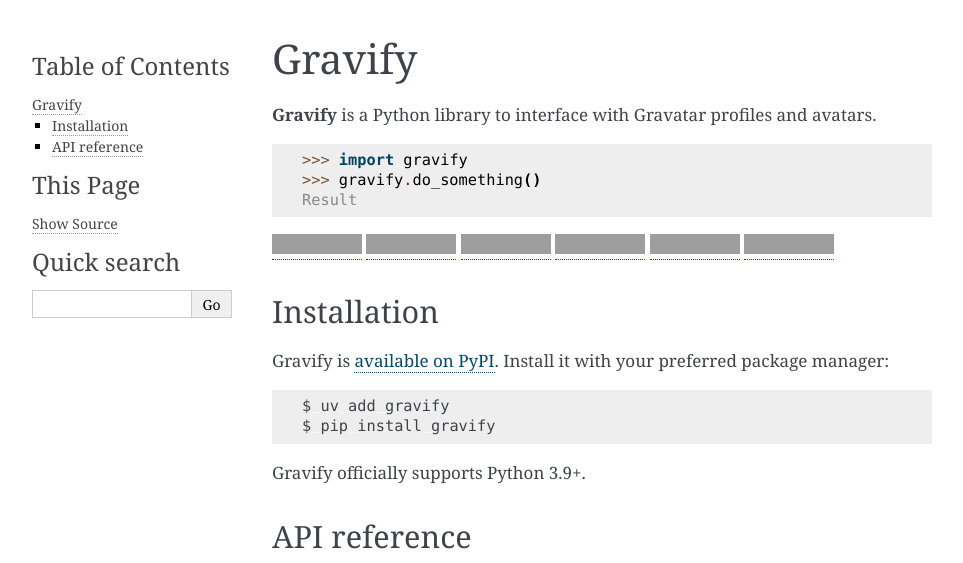
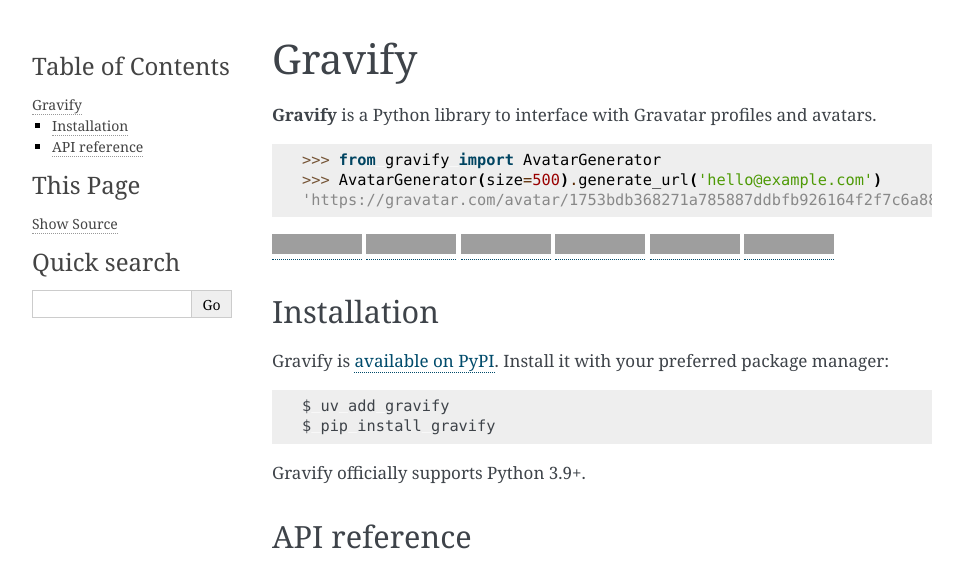
Before and after one commit to bsoyka/gravify, a Sphinx documentation site: the page built from docs/index.rst, in a window 1280 px wide, cut to the strip 0-563 px from the top of the page. Shown: the whole strip, without its empty margins (148-1111 px from the left). Built offline with Sphinx 7.4.7, drawn with Linux system fonts in a browser that asks for light colours; grey boxes are pictures that could not be loaded.

Commit message:
docs: add avatar generation example

```diff
--- a/docs/index.rst
+++ b/docs/index.rst
@@ -3,9 +3,9 @@
 
 **Gravify** is a Python library to interface with Gravatar profiles and avatars.
 
->>> import gravify
->>> gravify.do_something()
-Result
+>>> from gravify import AvatarGenerator
+>>> AvatarGenerator(size=500).generate_url('hello@example.com')
+'https://gravatar.com/avatar/1753bdb368271a785887ddbfb926164f2f7c6a88f609c07ff0401c5572955206?s=500'
 
 |Total Downloads| |Supported Versions| |Testing Status| |Coverage| |GitHub last commit| |GitHub Repo stars|
 
```
Also changed, not shown: README.md (+3 -3 lines).
